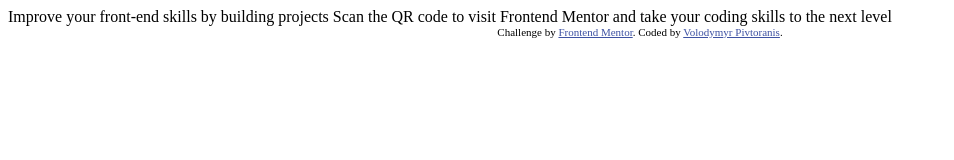
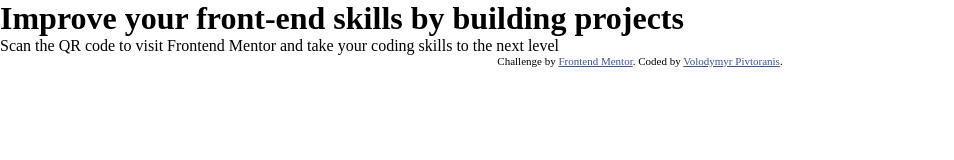
Before and after one commit to PivtoranisV/qr-code-component-main, a plain HTML site: page index.html in a window 1280 px wide. Shown: the whole page, without its empty margins (0-954 px from the left). Drawn offline with Linux system fonts and the light colour scheme.

Commit message:
Added html

```diff
--- /dev/null
+++ b/index.css
@@ -0,0 +1,13 @@
+* {
+    padding: 0;
+    margin: 0;
+}
+
+.attribution {
+    font-size: 11px;
+    text-align: center;
+}
+
+.attribution a {
+    color: hsl(228, 45%, 44%);
+}
--- a/index.html
+++ b/index.html
@@ -4,31 +4,22 @@
 <head>
   <meta charset="UTF-8">
   <meta name="viewport" content="width=device-width, initial-scale=1.0">
-  <!-- displays site properly based on user's device -->
-
   <link rel="icon" type="image/png" sizes="32x32" href="./images/favicon-32x32.png">
-
+  <link rel="stylesheet" href="index.css">
   <title>Frontend Mentor | QR code component</title>
-
-  <!-- Feel free to remove these styles or customise in your own stylesheet 👍 -->
-  <style>
-    .attribution {
-      font-size: 11px;
-      text-align: center;
-    }
-
-    .attribution a {
-      color: hsl(228, 45%, 44%);
-    }
-  </style>
 </head>
 
 <body>
-
-  Improve your front-end skills by building projects
-
-  Scan the QR code to visit Frontend Mentor and take your coding skills to the next level
-
+  <div class="container">
+    <div class="qr_code"></div>
+    <div class="header">
+      <h1 class="header__h1">Improve your front-end skills by building projects</h1>
+    </div>
+    <div class="text">
+      <p class="text__paragraph">Scan the QR code to visit Frontend Mentor and take your coding skills to the next level
+      </p>
+    </div>
+  </div>
   <div class="attribution">
     Challenge by <a href="https://www.frontendmentor.io?ref=challenge" target="_blank">Frontend Mentor</a>.
     Coded by <a href="#">Volodymyr Pivtoranis</a>.
```
